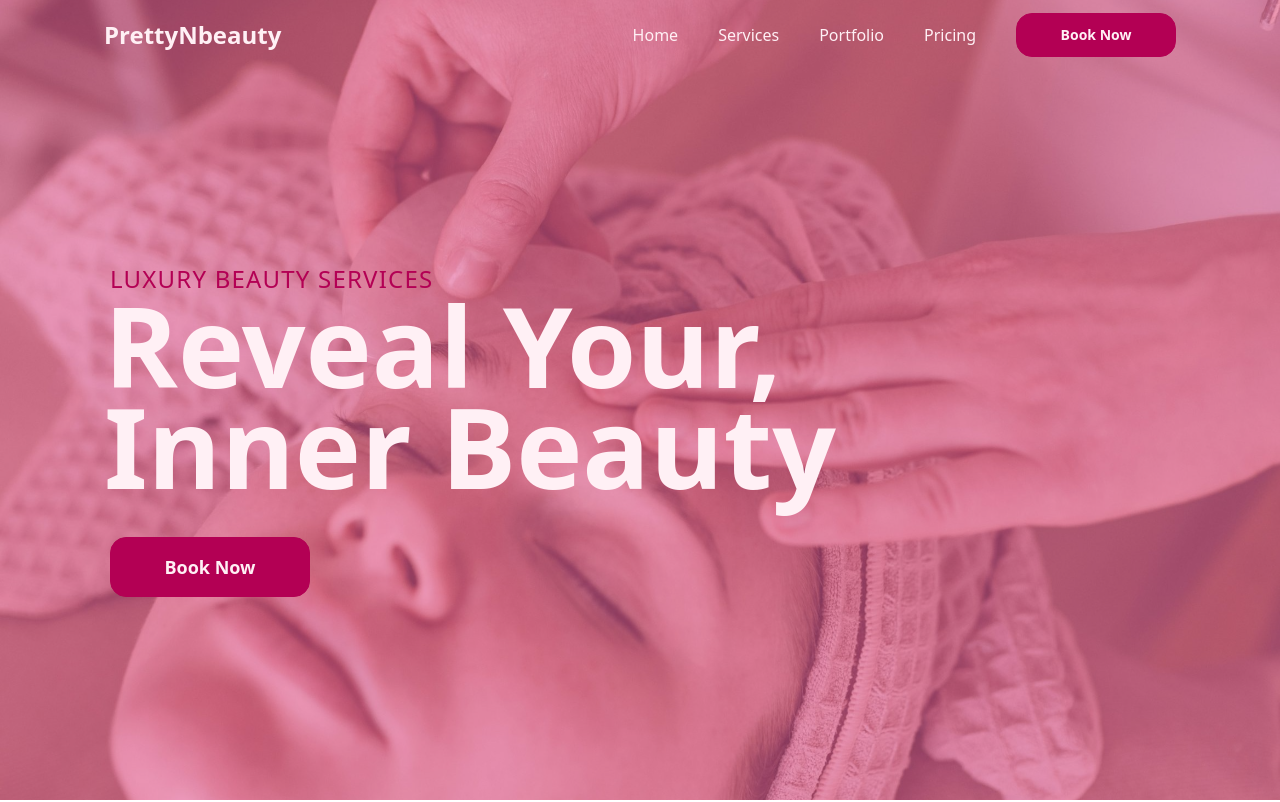
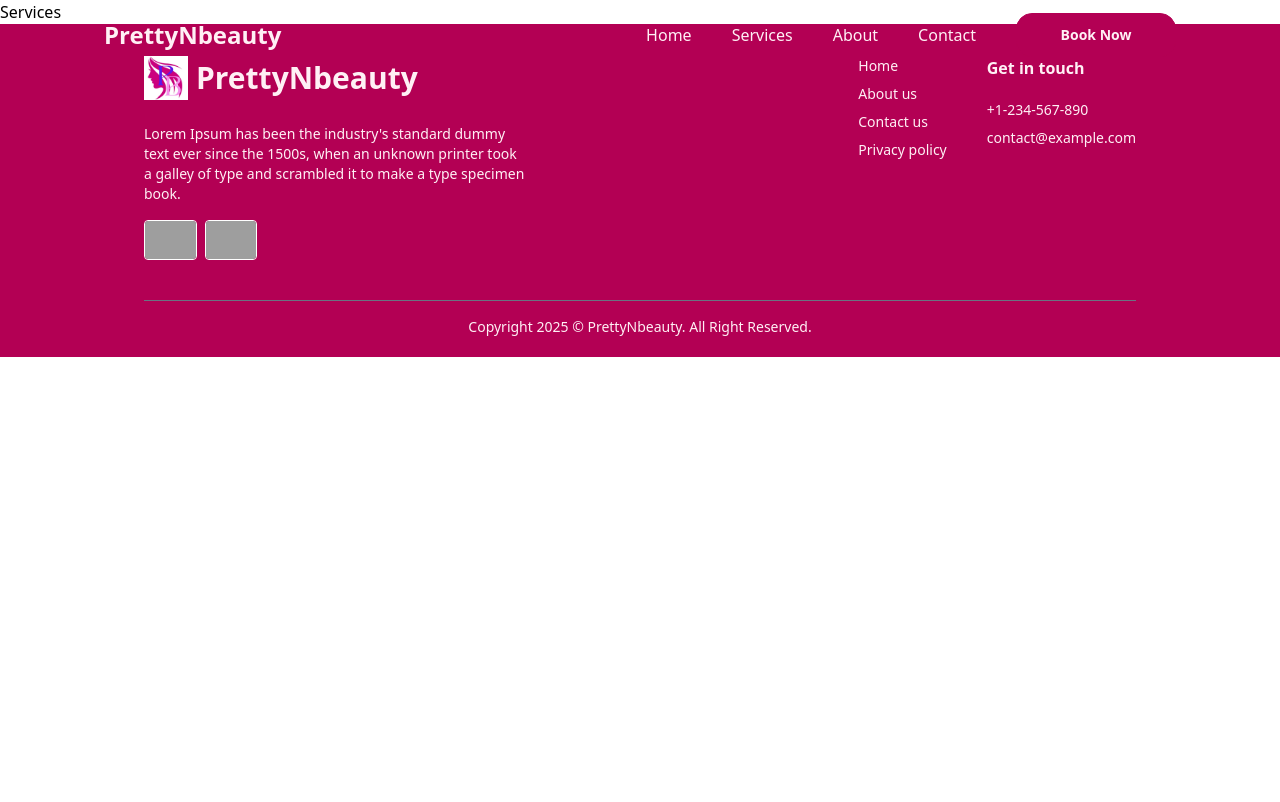
Before and after one commit to ArpanSankesh/Glamora, a React (Vite) app: page /services in a window 1280 px wide. Shown: the top 802 px of the page. Built offline with nearby package versions, Linux system fonts and the light colour scheme; grey boxes are pictures that could not be loaded.

Commit message:
UI : react pages

```diff
--- a/src/App.jsx
+++ b/src/App.jsx
@@ -1,22 +1,21 @@
 import React from 'react'
 import NavBar from './Components/NavBar'
-import Hero from './Components/Hero'
-import FeaturedServices from './Components/FeaturedServices'
-import AboutSection from './Components/AboutSection'
-import Testimonials from './Components/Testimonials'
-import ContactSection from './Components/ContactSection'
+import Home from './Pages/Home'
+import { Routes, Route } from 'react-router-dom'
+import Services from './Pages/Services'
 import Footer from './Components/Footer'
+
 
 const App = () => {
   return (
     <>
       <NavBar />
-      <Hero />
-      <FeaturedServices />
-      <AboutSection />
-      <Testimonials />
-      <ContactSection />
+      <Routes>
+        <Route path="/" element={<Home />} />
+        <Route path="/services" element={<Services />} />
+      </Routes>
       <Footer />
+
     </>
   )
 }
--- a/src/Components/NavBar.jsx
+++ b/src/Components/NavBar.jsx
@@ -34,10 +34,10 @@ const NavBar = () => {
             <div className='flex gap-10 items-center justify-center'>
             {/* Desktop Menu */}
             <ul className="md:flex hidden items-center gap-10">
-                <li><a className="font-medium hover:text-[var(--color-accent)] transition" href="#">Home</a></li>
-                <li><a className="font-medium hover:text-[var(--color-accent)] transition" href="#">Services</a></li>
-                <li><a className="font-medium hover:text-[var(--color-accent)] transition" href="#">Portfolio</a></li>
-                <li><a className="font-medium hover:text-[var(--color-accent)] transition" href="#">Pricing</a></li>
+                <li><a className="font-medium hover:text-[var(--color-accent)] transition" href="/">Home</a></li>
+                <li><a className="font-medium hover:text-[var(--color-accent)] transition" href="/services">Services</a></li>
+                <li><a className="font-medium hover:text-[var(--color-accent)] transition" href="/about">About</a></li>
+                <li><a className="font-medium hover:text-[var(--color-accent)] transition" href="/contact">Contact</a></li>
             </ul>
 
             {/* Book Now Button (Desktop) */}
--- /dev/null
+++ b/src/Pages/Home.jsx
@@ -0,0 +1,19 @@
+import React from 'react'
+import Hero from '../Components/Hero'
+import FeaturedServices from '../Components/FeaturedServices'
+import AboutSection from '../Components/AboutSection'
+import Testimonials from '../Components/Testimonials'
+import ContactSection from '../Components/ContactSection'
+
+
+const Home = () => (
+  <>
+    <Hero />
+    <FeaturedServices />
+    <AboutSection />
+    <Testimonials />
+    <ContactSection />
+  </>
+)
+
+export default Home
--- /dev/null
+++ b/src/Pages/Services.jsx
@@ -0,0 +1,9 @@
+import React from 'react'
+
+const Services = () => {
+  return (
+    <div>Services</div>
+  )
+}
+
+export default Services
```
